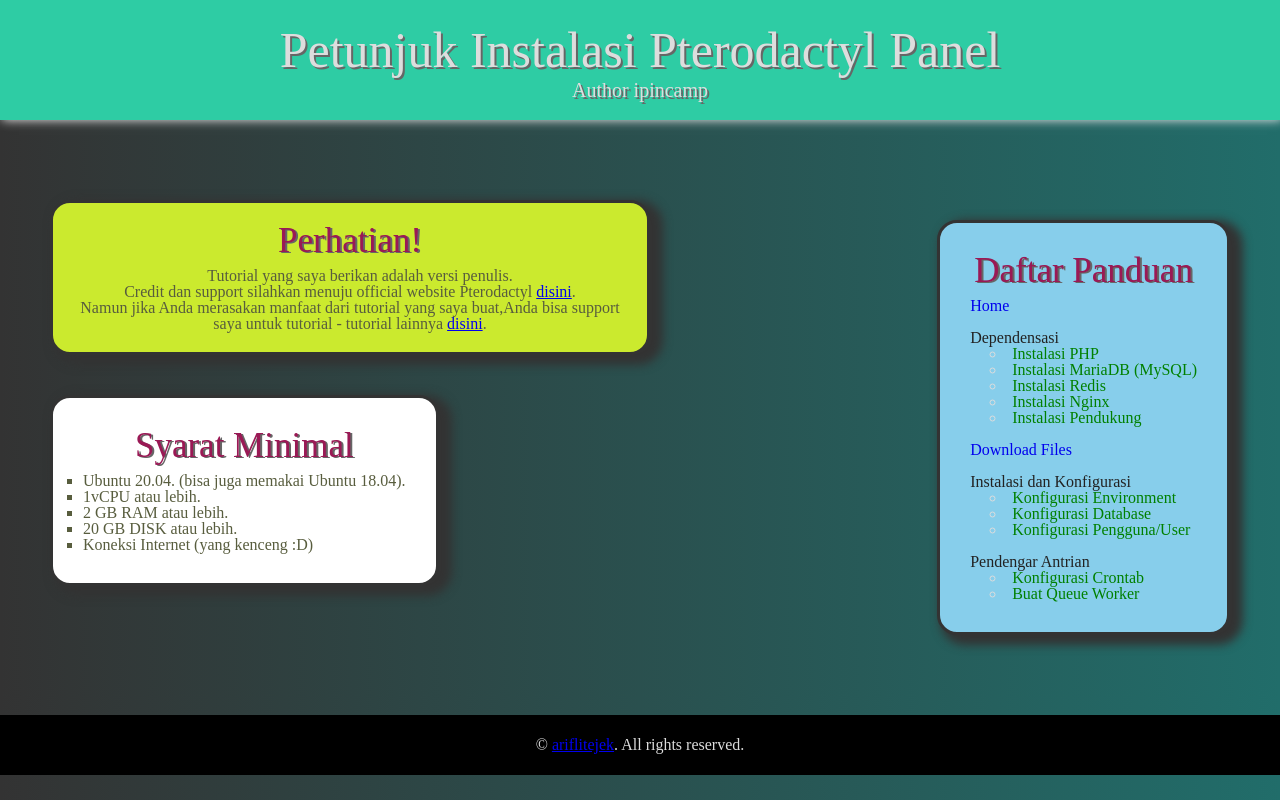
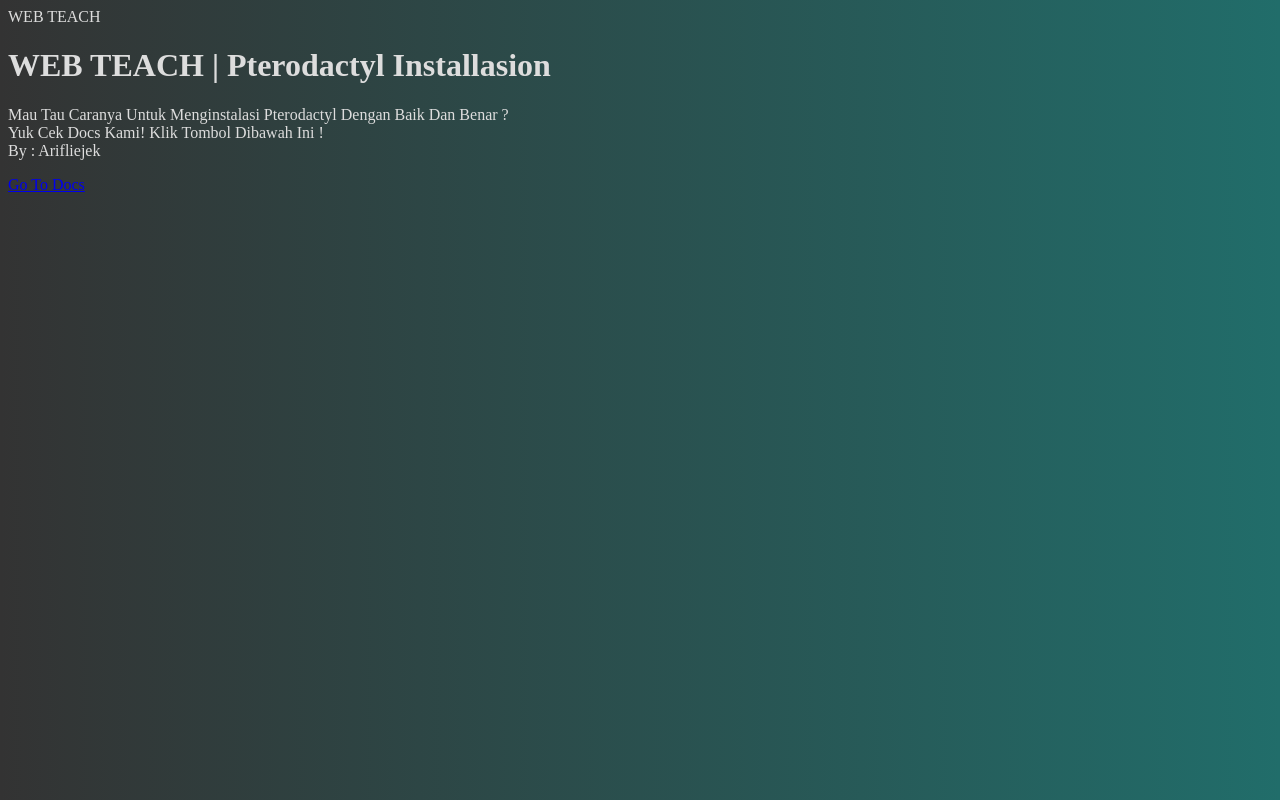
Before and after one commit to ipincamp/web-teach, a plain HTML site: page index.html in a window 1280 px wide. Drawn offline with Linux system fonts and the light colour scheme.

Commit message:
Make New Landing Page

```diff
--- a/index.html
+++ b/index.html
@@ -2,70 +2,18 @@
 <html lang="en">
 <head>
     <meta charset="UTF-8">
-		<meta name="viewport" content="width=device-width, initial-scale=1.0">
-		<title>WEB TEACH | Pterodactyl Panel</title>
-		<link rel="stylesheet" href="css/style.css">
-		<link rel="stylesheet" href="css/reset.css">
+    <title>WEB TEACH | Pterodactyl Installasion</title>
+    <link href="css/style.css" rel="stylesheet" type="text/css">
 </head>
 <body>
-		<section class="top">
-			<h1 class="title">Petunjuk Instalasi Pterodactyl Panel</h1>
-			<p class="author">Author ipincamp</p>
-		</section>
-		<div class="container">
-			<section class="alert">
-				<h3>Perhatian!</h3>
-				<p>Tutorial yang saya berikan adalah versi penulis.<br>Credit dan support silahkan menuju official website Pterodactyl <a href="https://pterodactyl.io/" target="_blank">disini</a>.<br>Namun jika Anda merasakan manfaat dari tutorial yang saya buat,Anda bisa support saya untuk tutorial - tutorial lainnya <a href="./src/sup.html">disini</a>.</p>
-			</section>
-			<section class="panduan">
-				<h3>Daftar Panduan</h3>
-				<ul>
-					<li><a href="https://teach.nur-arifin.my.id">Home</a></li>
-					<li>&nbsp;</li>
-					<li class="lns"><p>Dependensasi</p></li>
-					<li>
-						<ul>
-							<li><a href="docs-new/index.html#line1">Instalasi PHP</a></li>
-							<li><a href="docs/dependency.html">Instalasi MariaDB (MySQL)</a></li>
-							<li><a href="docs/dependency.html">Instalasi Redis</a></li>
-							<li><a href="docs/dependency.html">Instalasi Nginx</a></li>
-							<li><a href="docs/dependency.html">Instalasi Pendukung</a></li>
-						</ul>
-					</li>
-					<li>&nbsp;</li>
-					<li><a href="docs/downfiles.html">Download Files</a></li>
-					<li>&nbsp;</li>
-					<li class="lns"><p>Instalasi dan Konfigurasi</p></li>
-					<li>
-						<ul>
-							<li><a href="./src/ins.html">Konfigurasi Environment</a></li>
-							<li><a href="./src/ins.html">Konfigurasi Database</a></li>
-							<li><a href="./src/ins.html">Konfigurasi Pengguna/User</a></li>
-						</ul>
-					</li>
-					<li>&nbsp;</li>
-					<li class="lns"><p>Pendengar Antrian</p></li>
-					<li>
-						<ul>
-							<li><a href="./src/que.html">Konfigurasi Crontab</a></li>
-							<li><a href="./src/que.html">Buat Queue Worker</a></li>
-						</ul>
-					</li>
-				</ul>
-			</section>
-			<section class="minreq">
-				<h3>Syarat Minimal</h3>
-				<ul>
-					<li>Ubuntu 20.04. (bisa juga memakai Ubuntu 18.04).</li>
-					<li>1vCPU atau lebih.</li>
-					<li>2 GB RAM atau lebih.</li>
-					<li>20 GB DISK atau lebih.</li>
-					<li>Koneksi Internet (yang kenceng :D)</li>
-				</ul>
-			</section>
+<div class="samlekom">
+    <div class="logo">WEB TEACH</div>
+<h1>WEB TEACH | Pterodactyl Installasion</h1>
+<p>Mau Tau Caranya Untuk Menginstalasi Pterodactyl Dengan Baik Dan Benar  ?<br> Yuk Cek Docs Kami! Klik Tombol Dibawah Ini !<br> By : Arifliejek</p>
+    <a href="https://teach.nur-arifin.my.id/docs-new/index.html">Go To Docs</a>
 </div>
-		<footer><div class="content">&copy; <a href="https://github.com/ariflitejek/">ariflitejek</a>. All rights reserved.</div></footer>
-
-		<script src="js/script.js"></script>
+<div id="particles-js"></div>
+    <script src="js/particles.js"></script>
+    <script src="js/app.js"></script>
 </body>
 </html>
```
Lines whose indentation alone changed are shown as unchanged.
